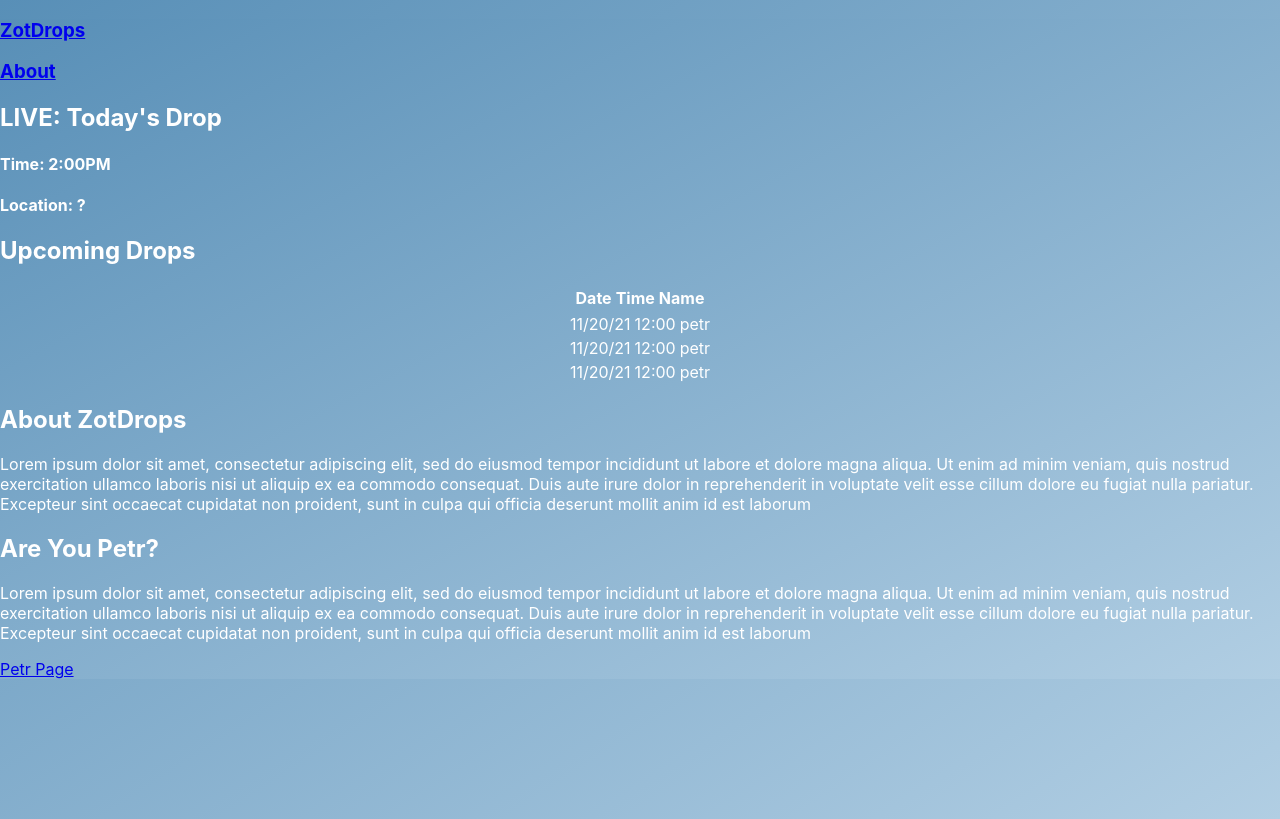
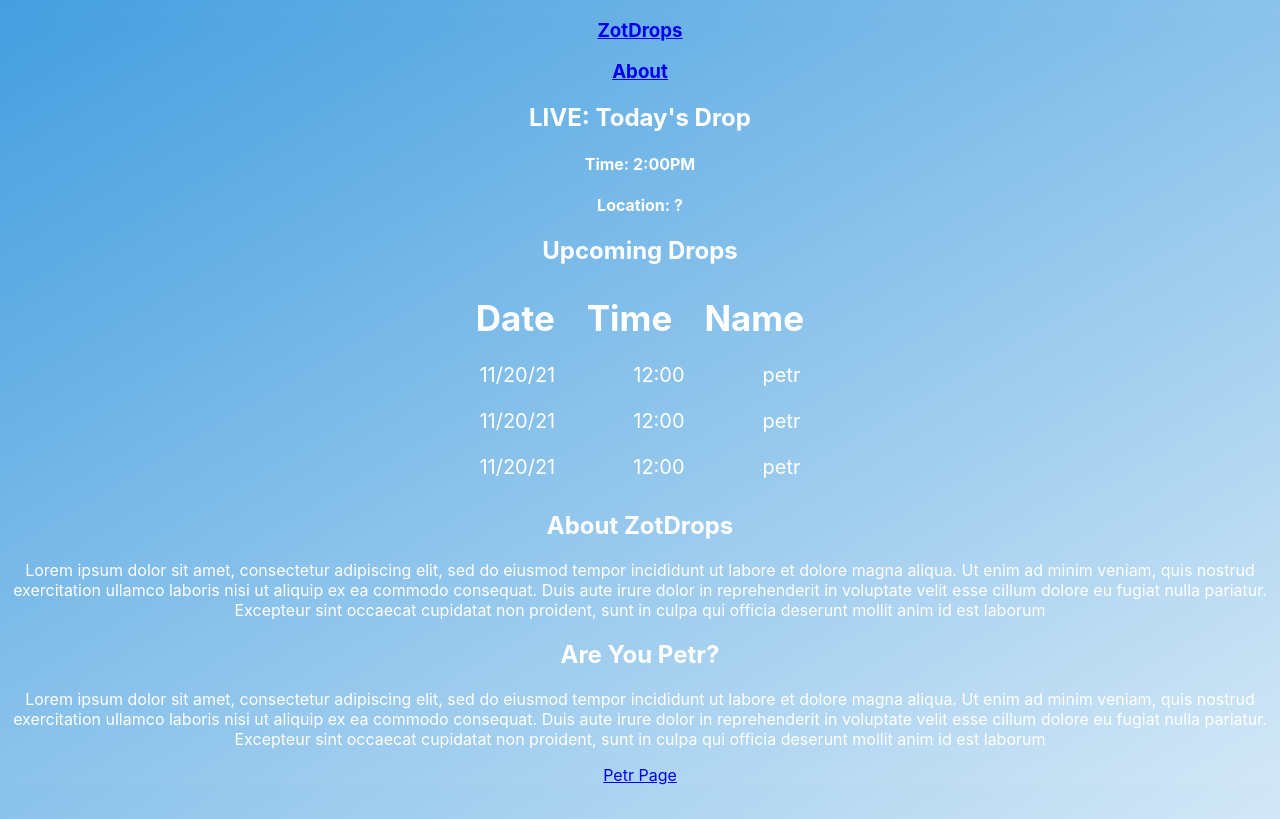
Before and after one commit to CodingPenguin/zotdrops, a React (Create React App) app in the folder zotdrops/: page / in a window 1280 px wide. Built offline with nearby package versions, Linux system fonts and the light colour scheme.

Commit message:
center aligned text, changed colors

```diff
--- a/zotdrops/src/App.css
+++ b/zotdrops/src/App.css
@@ -1,13 +1,13 @@
 body {
   background-image:#588FB7;
-  background-image: linear-gradient(to bottom right,#588FB7, #B1CEE3);
+  background-image: linear-gradient(to bottom right,#459FE0, #D2E7F6);
   height: calc(100vh);
 }
 
 .App {
-  text-align: Left;
+  text-align: center;
   color: white;
-  background-image: linear-gradient(to bottom right,#588FB7, #B1CEE3 );
+  background-image: linear-gradient(to bottom right,#459FE0, #D2E7F6);
 }
 
 .App-logo {
@@ -45,6 +45,15 @@ body {
   }
 }
 
+.date-entry{
+  color: white;
+  font-size: 20px;
+  padding: 10px 38px;
+  align-items: center;
+  flex-direction: column;
+
+}
+
 .drop-table {
   display: flex;
   align-items: center;
@@ -55,6 +64,9 @@ body {
 
 }
 
+
 .table-header {
   color: white;
+  font-size: 35px;
+  padding: 10px 15px;
 }
```
Also changed, not shown: 1 other file (tests, documents, lock files or other folders).
